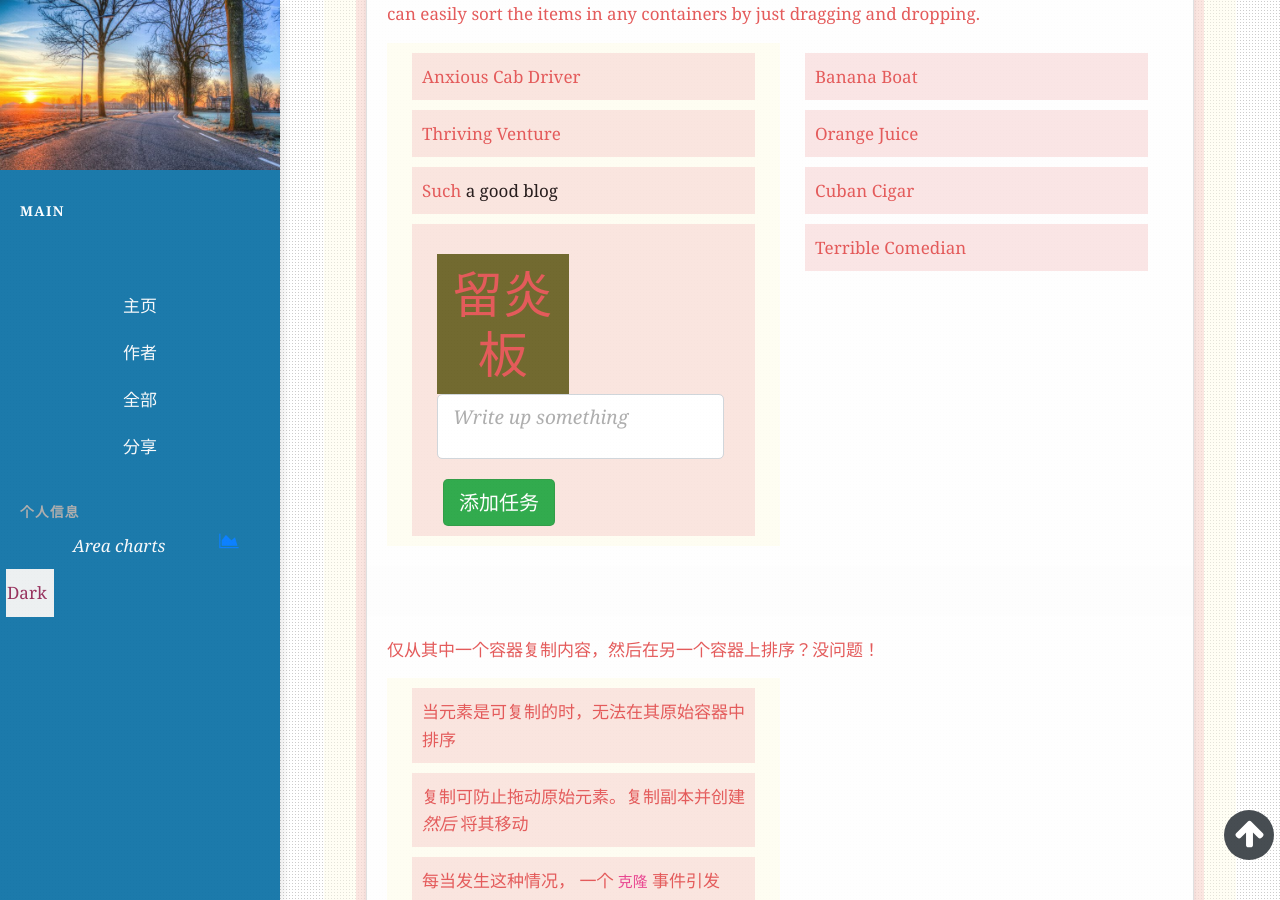
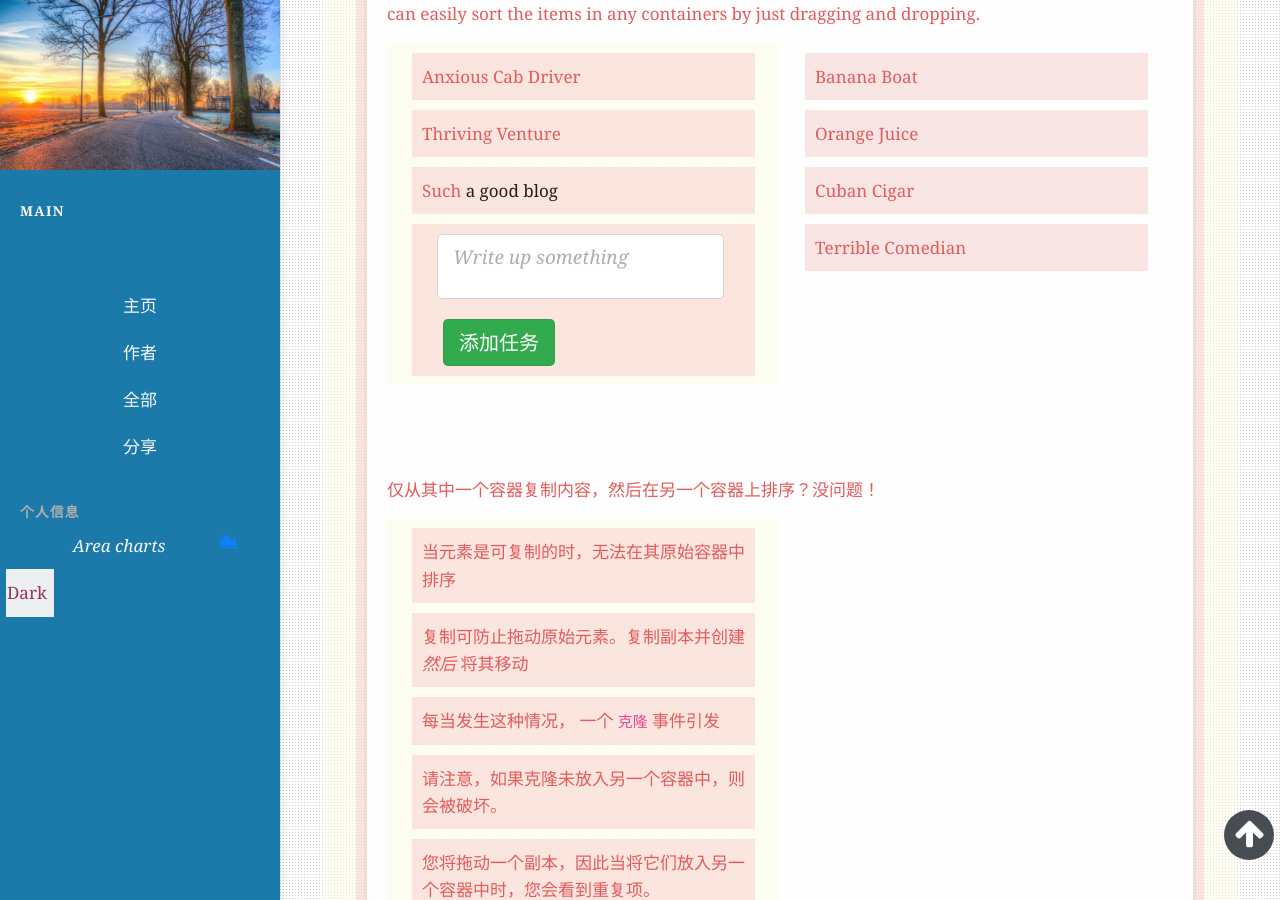
Before and after one commit to nengwuzhi/nengwuzhi.github.ioce, a Jekyll site: the page built from pages/dragula.html, in a window 1280 px wide and 900 px high, scrolled down 1860 px. Built offline with Jekyll 4.4.1, drawn with Linux system fonts in a browser that asks for light colours; nearby versions of some CDN libraries.

Commit message:
Update a_message.html

```diff
--- a/_includes/a_message.html
+++ b/_includes/a_message.html
@@ -35,9 +35,6 @@ span.fa.fa-times {
 
 
       <div class="col-sm-offset-3 col-sm-6">
-          <h1>留炎板</h1>
-         <ul class="list-group ">
-        </ul>
 
         <div class="form-group">
          <textarea id="main-textarea" class="form-control" placeholder="Write up something" style="margin: 0px;"></textarea>
```
